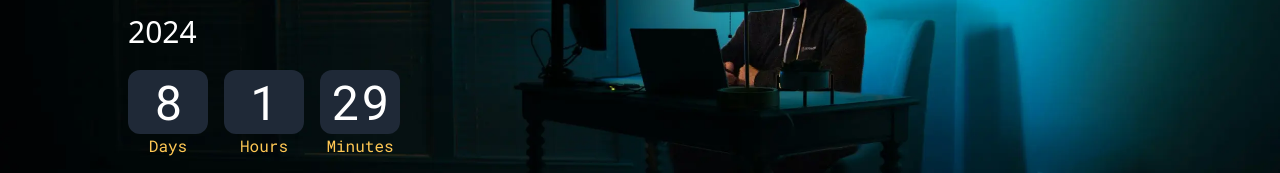
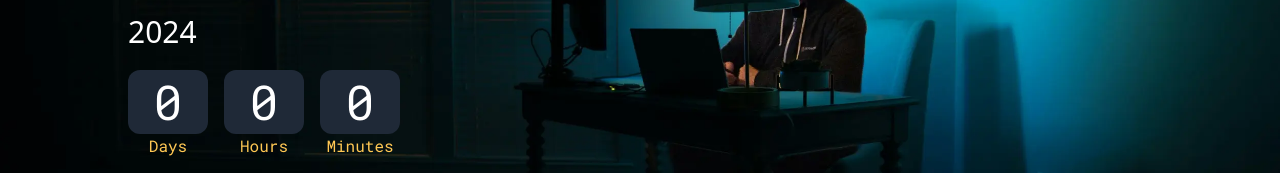
Before and after one commit to GDG-MGMCOET/codeclash-frontend, a React (Vite) app: page / in a window 1280 px wide. Shown: the part 336-509 px from the top of the page. Built offline with nearby package versions, Linux system fonts and the light colour scheme.

Commit message:
Update Countdown .jsx

```diff
--- a/src/components/Countdown .jsx
+++ b/src/components/Countdown .jsx
@@ -36,7 +36,7 @@ export default function Countdown() {
         hours: currentHour,
         minutes: currentMinutes,
       });
-    }, 30000);
+    }, 9999000);
 
     return () => clearInterval(interval);
   }, []);
@@ -45,19 +45,19 @@ export default function Countdown() {
     <div className="flex select-none flex-row items-center justify-center gap-4 text-center font-mono">
       <div>
         <h2 className="w-16 rounded-xl bg-gray-800 px-3 py-2 text-3xl text-white sm:w-20 sm:text-4xl md:text-5xl">
-          {timeLeft.days}
+          0
         </h2>
         <p className="text-accent">Days</p>
       </div>
       <div>
         <h2 className="w-16 rounded-xl bg-gray-800 px-3 py-2 text-3xl text-white sm:w-20 sm:text-4xl md:text-5xl">
-          {timeLeft.hours}
+          0
         </h2>
         <p className="text-accent">Hours</p>
       </div>
       <div>
         <h2 className="w-16 rounded-xl bg-gray-800 px-3 py-2 text-3xl text-white sm:w-20 sm:text-4xl md:text-5xl">
-          {timeLeft.minutes}
+          0
         </h2>
         <p className="text-accent">Minutes</p>
       </div>
```
